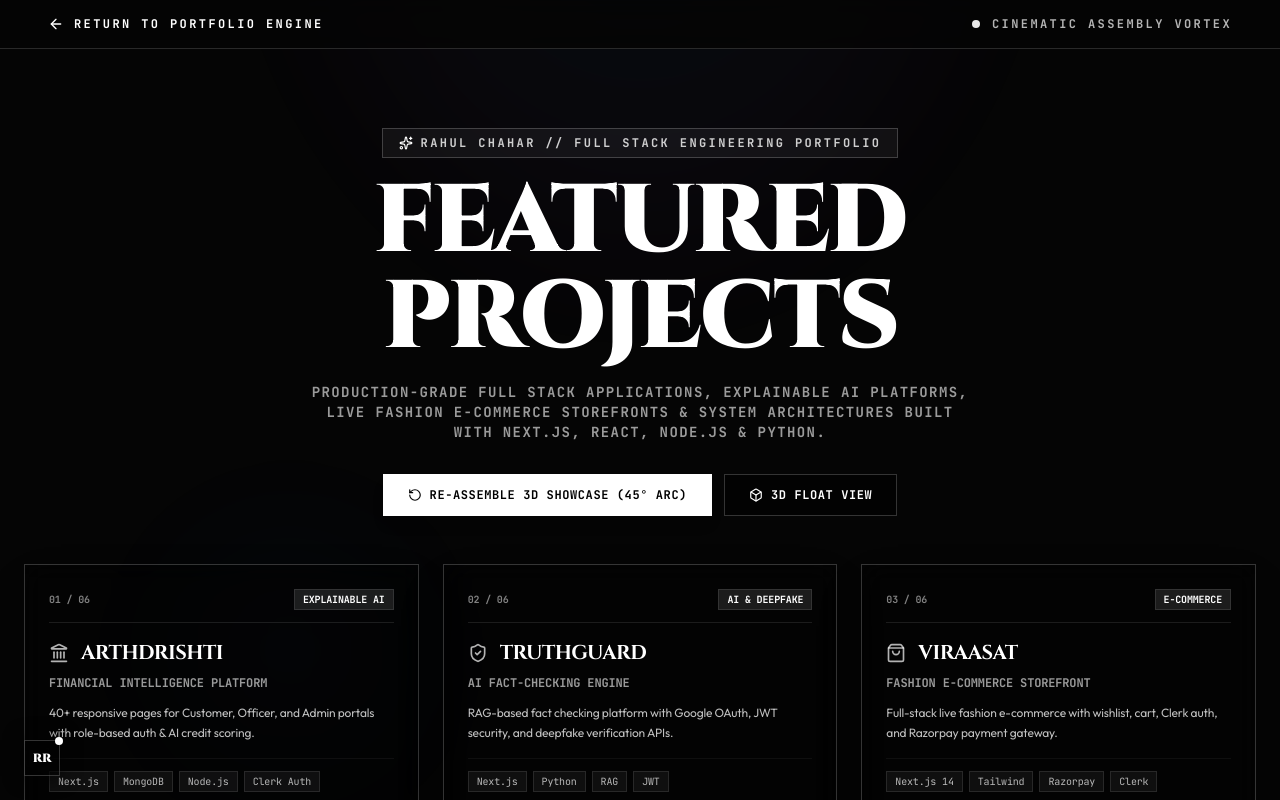
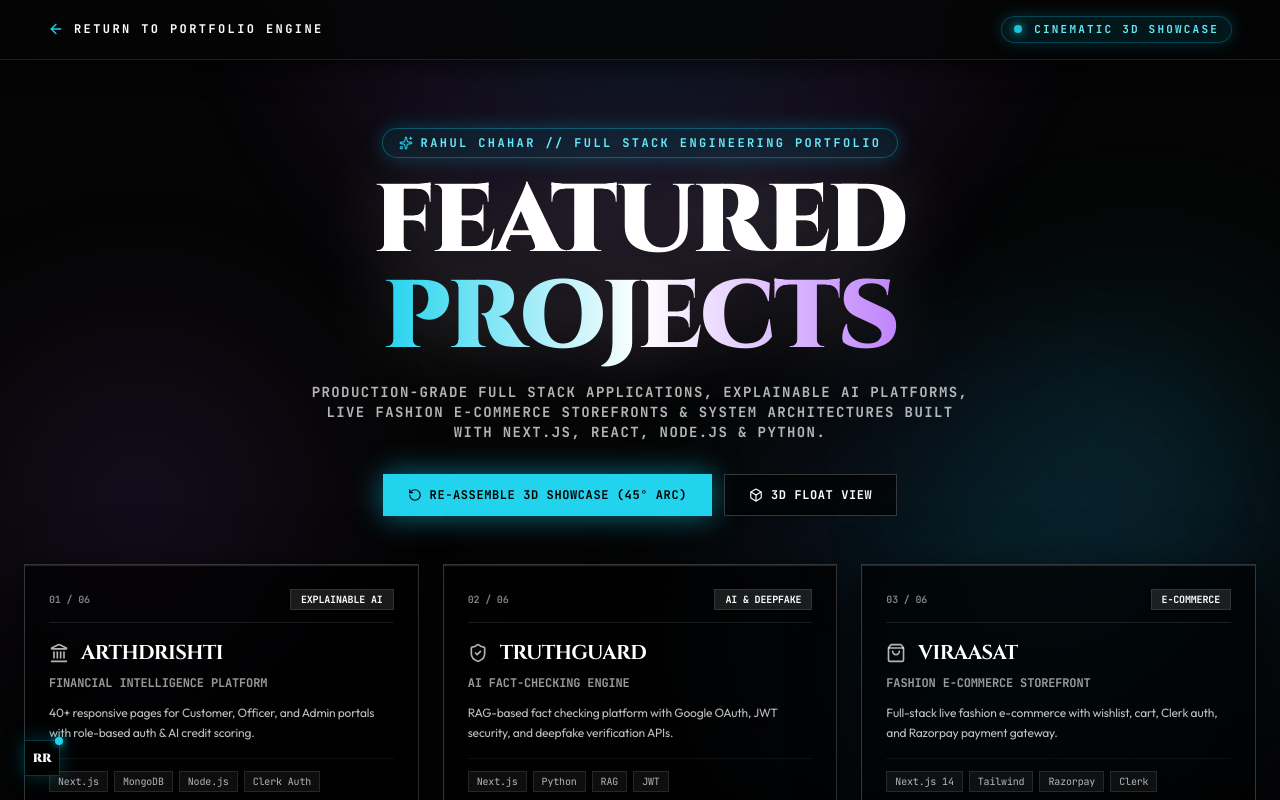
Before and after one commit to RahulChahar2004/My-Portfolio, a Next.js app: page /projects in a window 1280 px wide. Shown: the top 800 px of the page. Built offline with nearby package versions, Linux system fonts and the light colour scheme.

Commit message:
feat(projects): add 3D drop shadows, floor reflection glows, cyber neon card borders, and ambient lighting

```diff
--- a/app/projects/page.jsx
+++ b/app/projects/page.jsx
@@ -156,41 +156,54 @@
 
   return (
     <main className="relative min-h-screen bg-[#050505] text-white selection:bg-cyan-500 selection:text-black overflow-x-hidden">
-      {/* Background Volumetric Lighting */}
-      <div className="pointer-events-none fixed inset-0 z-0 opacity-40">
-        <div className="absolute -top-40 left-1/2 -translate-x-1/2 w-[800px] h-[500px] bg-[radial-gradient(ellipse_at_top,rgba(6,182,212,0.15)_0%,rgba(168,85,247,0.08)_50%,transparent_70%)] blur-3xl" />
-        <div className="absolute top-1/2 left-10 w-[500px] h-[500px] bg-[radial-gradient(circle,rgba(59,130,246,0.08)_0%,transparent_60%)] blur-2xl" />
+      {/* Volumetric Background Glow & Interactive Mouse Ambient Orbs */}
+      <div className="pointer-events-none fixed inset-0 z-0 overflow-hidden">
+        {/* Top Radial Glow */}
+        <div className="absolute -top-40 left-1/2 -translate-x-1/2 w-[900px] h-[550px] bg-[radial-gradient(ellipse_at_top,rgba(6,182,212,0.22)_0%,rgba(168,85,247,0.12)_45%,transparent_70%)] blur-3xl animate-pulse" />
+
+        {/* Dynamic Mouse-Following Glow Orb */}
+        <div
+          style={{
+            transform: `translate(${mousePos.x * 120}px, ${mousePos.y * 120}px)`,
+            transition: 'transform 0.5s cubic-bezier(0.16, 1, 0.3, 1)',
+          }}
+          className="absolute top-1/3 left-1/2 -translate-x-1/2 -translate-y-1/2 w-[700px] h-[700px] bg-[radial-gradient(circle,rgba(6,182,212,0.15)_0%,rgba(59,130,246,0.08)_40%,transparent_70%)] blur-3xl"
+        />
+
+        {/* Floating Cyber Beams */}
+        <div className="absolute top-1/4 -left-40 w-[600px] h-[600px] bg-[radial-gradient(circle,rgba(168,85,247,0.12)_0%,transparent_60%)] blur-3xl" />
+        <div className="absolute bottom-10 -right-40 w-[600px] h-[600px] bg-[radial-gradient(circle,rgba(6,182,212,0.14)_0%,transparent_60%)] blur-3xl" />
       </div>
 
       {/* Pinned Bottom-Left Compact Mini RR Emblem Badge */}
       <div className="fixed bottom-6 left-6 z-50 opacity-100 translate-y-0 scale-100 pointer-events-auto">
         <button
           onClick={scrollToTop}
-          className="group relative flex h-9 w-9 items-center justify-center border border-white/20 bg-black/45 backdrop-blur-md shadow-[0_0_20px_rgba(0,0,0,0.8)] hover:border-white hover:bg-white hover:shadow-[0_0_25px_rgba(255,255,255,0.4)] hover:scale-110 transition-all duration-300 cursor-pointer"
+          className="group relative flex h-9 w-9 items-center justify-center border border-cyan-500/30 bg-black/60 backdrop-blur-md shadow-[0_0_20px_rgba(6,182,212,0.3)] hover:border-cyan-400 hover:bg-cyan-400 hover:text-black hover:shadow-[0_0_30px_rgba(6,182,212,0.7)] hover:scale-110 transition-all duration-300 cursor-pointer"
           title="ROHNYROCKSTAR // Return to Top ↑"
         >
           <span className="font-editorial text-xs font-black text-white group-hover:text-black transition-colors tracking-tight">RR</span>
           <span className="absolute -top-1 -right-1 flex h-2 w-2">
-            <span className="animate-ping absolute inline-flex h-full w-full rounded-full bg-white opacity-75"></span>
-            <span className="relative inline-flex rounded-full h-2 w-2 bg-white"></span>
+            <span className="animate-ping absolute inline-flex h-full w-full rounded-full bg-cyan-400 opacity-75"></span>
+            <span className="relative inline-flex rounded-full h-2 w-2 bg-cyan-400 shadow-[0_0_8px_#22d3ee]"></span>
           </span>
         </button>
       </div>
 
       {/* Navigation Header */}
-      <header className="fixed top-0 left-0 right-0 z-50 flex items-center justify-between px-6 md:px-12 py-4 border-b border-white/15 bg-[#050505]/85 backdrop-blur-xl">
+      <header className="fixed top-0 left-0 right-0 z-50 flex items-center justify-between px-6 md:px-12 py-4 border-b border-cyan-500/20 bg-[#050505]/85 backdrop-blur-xl shadow-[0_4px_30px_rgba(0,0,0,0.8)]">
         <Link
           href="/"
-          className="group inline-flex items-center gap-2.5 font-mono-luxury text-xs font-extrabold tracking-[0.2em] text-white uppercase hover:text-neutral-300 transition-colors"
+          className="group inline-flex items-center gap-2.5 font-mono-luxury text-xs font-extrabold tracking-[0.2em] text-white uppercase hover:text-cyan-300 transition-colors"
         >
-          <ArrowLeft className="h-4 w-4 transition-transform group-hover:-translate-x-1 text-white" />
+          <ArrowLeft className="h-4 w-4 transition-transform group-hover:-translate-x-1 text-cyan-400" />
           <span>RETURN TO PORTFOLIO ENGINE</span>
         </Link>
 
-        <div className="flex items-center gap-3">
-          <div className="h-2 w-2 rounded-full bg-white animate-pulse" />
-          <span className="font-mono-luxury text-xs font-bold tracking-[0.2em] text-white/70 uppercase hidden sm:inline">
-            CINEMATIC ASSEMBLY VORTEX
+        <div className="flex items-center gap-3 border border-cyan-500/30 bg-cyan-500/10 px-3 py-1 rounded-full backdrop-blur-md shadow-[0_0_15px_rgba(6,182,212,0.25)]">
+          <div className="h-2 w-2 rounded-full bg-cyan-400 animate-pulse shadow-[0_0_10px_#22d3ee]" />
+          <span className="font-mono-luxury text-[11px] font-bold tracking-[0.2em] text-cyan-300 uppercase hidden sm:inline">
+            CINEMATIC 3D SHOWCASE
           </span>
         </div>
       </header>
@@ -204,9 +217,9 @@
             initial={{ opacity: 0, y: 15 }}
             animate={{ opacity: 1, y: 0 }}
             transition={{ duration: 0.6 }}
-            className="inline-flex items-center gap-2 border border-white/20 bg-white/5 px-4 py-1.5 text-xs font-mono-luxury font-bold tracking-[0.2em] text-white/80 uppercase mb-4"
+            className="inline-flex items-center gap-2 border border-cyan-500/40 bg-cyan-500/10 px-4 py-1.5 text-xs font-mono-luxury font-bold tracking-[0.2em] text-cyan-300 uppercase mb-4 rounded-full backdrop-blur-md shadow-[0_0_20px_rgba(6,182,212,0.3)]"
           >
-            <Sparkles className="h-3.5 w-3.5 text-white" />
+            <Sparkles className="h-3.5 w-3.5 text-cyan-400 animate-pulse" />
             <span>RAHUL CHAHAR // FULL STACK ENGINEERING PORTFOLIO</span>
           </motion.div>
 
@@ -214,16 +227,16 @@
             initial={{ opacity: 0, y: 25 }}
             animate={{ opacity: 1, y: 0 }}
             transition={{ duration: 0.8, delay: 0.1 }}
-            className="text-5xl md:text-7xl lg:text-8xl font-editorial font-black tracking-tight uppercase text-white leading-none"
+            className="text-5xl md:text-7xl lg:text-8xl font-editorial font-black tracking-tight uppercase text-white leading-none drop-shadow-[0_0_35px_rgba(255,255,255,0.2)]"
           >
-            FEATURED PROJECTS
+            FEATURED <span className="text-transparent bg-clip-text bg-gradient-to-r from-cyan-400 via-white to-purple-400">PROJECTS</span>
           </motion.h1>
 
           <motion.p
             initial={{ opacity: 0, y: 20 }}
             animate={{ opacity: 1, y: 0 }}
             transition={{ duration: 0.8, delay: 0.2 }}
-            className="mt-4 text-xs md:text-sm font-mono-luxury font-bold text-white/60 uppercase tracking-widest leading-relaxed max-w-2xl mx-auto"
+            className="mt-4 text-xs md:text-sm font-mono-luxury font-bold text-white/70 uppercase tracking-widest leading-relaxed max-w-2xl mx-auto"
           >
             Production-grade full stack applications, explainable AI platforms, live fashion e-commerce storefronts & system architectures built with Next.js, React, Node.js & Python.
           </motion.p>
@@ -237,22 +250,22 @@
           >
             <button
               onClick={triggerAssemblyVortex}
-              className={`inline-flex items-center gap-2 border px-6 py-3 text-xs font-mono-luxury font-extrabold tracking-wider uppercase transition-all ${
+              className={`inline-flex items-center gap-2 border px-6 py-3 text-xs font-mono-luxury font-extrabold tracking-wider uppercase transition-all duration-300 cursor-pointer ${
                 mode === 'vortex'
-                  ? 'bg-white text-black border-white shadow-lg'
-                  : 'bg-black/60 text-white border-white/20 hover:border-white'
+                  ? 'bg-cyan-400 text-black border-cyan-400 shadow-[0_0_30px_rgba(6,182,212,0.6)]'
+                  : 'bg-black/60 text-white border-white/20 hover:border-cyan-400 hover:text-cyan-300 hover:shadow-[0_0_20px_rgba(6,182,212,0.3)]'
               }`}
             >
-              <RotateCcw className={`h-3.5 w-3.5 ${isAssembling ? 'animate-spin' : ''}`} />
+              <RotateCcw className={`h-3.5 w-3.5 ${isAssembling ? 'animate-spin text-black' : ''}`} />
               <span>RE-ASSEMBLE 3D SHOWCASE (45° ARC)</span>
             </button>
 
             <button
               onClick={() => { setMode('float'); setIsAssembling(false); }}
-              className={`inline-flex items-center gap-2 border px-6 py-3 text-xs font-mono-luxury font-extrabold tracking-wider uppercase transition-all ${
+              className={`inline-flex items-center gap-2 border px-6 py-3 text-xs font-mono-luxury font-extrabold tracking-wider uppercase transition-all duration-300 cursor-pointer ${
                 mode === 'float'
-                  ? 'bg-white text-black border-white shadow-lg'
-                  : 'bg-black/60 text-white border-white/20 hover:border-white'
+                  ? 'bg-white text-black border-white shadow-[0_0_25px_rgba(255,255,255,0.5)]'
+                  : 'bg-black/60 text-white border-white/20 hover:border-white hover:shadow-[0_0_20px_rgba(255,255,255,0.3)]'
               }`}
             >
               <Box className="h-3.5 w-3.5" />
@@ -312,40 +325,52 @@
                     : 'all 0.8s cubic-bezier(0.16, 1, 0.3, 1)',
                   transformStyle: 'preserve-3d',
                 }}
-                className="group relative flex flex-col justify-between border border-white/20 bg-black/40 p-6 backdrop-blur-md hover:border-white/60 hover:bg-black/60 transition-all duration-300 shadow-2xl"
+                className="group relative flex flex-col justify-between border border-white/20 bg-black/70 p-6 backdrop-blur-xl shadow-[0_20px_50px_rgba(0,0,0,0.9),inset_0_1px_1px_rgba(255,255,255,0.15)] hover:border-cyan-400 hover:bg-black/90 hover:shadow-[0_30px_70px_-15px_rgba(6,182,212,0.55),0_0_35px_rgba(168,85,247,0.35),inset_0_0_20px_rgba(6,182,212,0.2)] hover:-translate-y-2 hover:scale-[1.02] transition-all duration-500 overflow-hidden"
               >
+                {/* 3D Floor Shadow Glow Reflection beneath card */}
+                <div className="pointer-events-none absolute -bottom-8 left-1/2 -translate-x-1/2 w-4/5 h-8 bg-cyan-500/0 group-hover:bg-cyan-500/35 rounded-[100%] blur-xl transition-all duration-500" />
+
+                {/* Glowing Corner Accents */}
+                <div className="absolute top-0 left-0 w-2.5 h-2.5 border-t-2 border-l-2 border-transparent group-hover:border-cyan-400 transition-colors duration-300" />
+                <div className="absolute top-0 right-0 w-2.5 h-2.5 border-t-2 border-r-2 border-transparent group-hover:border-cyan-400 transition-colors duration-300" />
+                <div className="absolute bottom-0 left-0 w-2.5 h-2.5 border-b-2 border-l-2 border-transparent group-hover:border-cyan-400 transition-colors duration-300" />
+                <div className="absolute bottom-0 right-0 w-2.5 h-2.5 border-b-2 border-r-2 border-transparent group-hover:border-cyan-400 transition-colors duration-300" />
+
+                {/* Subtle Ambient Hover Glow Beam */}
+                <div className="pointer-events-none absolute -top-24 -left-24 w-56 h-56 bg-cyan-500/0 group-hover:bg-cyan-500/20 rounded-full blur-2xl transition-all duration-500" />
+
                 <div>
                   {/* Top Bar */}
-                  <div className="flex items-center justify-between border-b border-white/10 pb-3 mb-4">
-                    <span className="text-[10px] font-mono-luxury font-bold text-white/50 uppercase">
+                  <div className="flex items-center justify-between border-b border-white/10 pb-3 mb-4 group-hover:border-cyan-500/30 transition-colors">
+                    <span className="text-[10px] font-mono-luxury font-bold text-white/50 group-hover:text-cyan-400 transition-colors uppercase drop-shadow-[0_2px_4px_rgba(0,0,0,0.8)]">
                       {project.id}
                     </span>
-                    <span className="text-[10px] font-mono-luxury font-bold text-white bg-white/10 px-2 py-0.5 uppercase border border-white/10">
+                    <span className="text-[10px] font-mono-luxury font-bold text-white bg-white/10 group-hover:bg-cyan-500/20 group-hover:text-cyan-300 group-hover:border-cyan-500/40 px-2.5 py-0.5 uppercase border border-white/10 transition-all shadow-[0_4px_10px_rgba(0,0,0,0.5)]">
                       {project.tag}
                     </span>
                   </div>
 
                   <div className="flex items-center gap-3 mb-2">
-                    <CardIcon className="h-5 w-5 text-white/70" />
-                    <h3 className="text-xl font-editorial font-bold text-white tracking-tight uppercase group-hover:text-neutral-200 transition-colors">
+                    <CardIcon className="h-5 w-5 text-white/70 group-hover:text-cyan-400 group-hover:drop-shadow-[0_0_12px_#22d3ee] transition-all" />
+                    <h3 className="text-xl font-editorial font-bold text-white tracking-tight uppercase group-hover:text-cyan-200 transition-colors drop-shadow-[0_4px_12px_rgba(0,0,0,0.9)]">
                       {project.title}
                     </h3>
                   </div>
 
-                  <p className="text-xs font-mono-luxury font-bold text-white/60 uppercase">
+                  <p className="text-xs font-mono-luxury font-bold text-white/60 group-hover:text-white/80 transition-colors uppercase drop-shadow-[0_2px_4px_rgba(0,0,0,0.8)]">
                     {project.subtitle}
                   </p>
 
-                  <p className="text-xs text-white/75 leading-relaxed font-light mt-3">
+                  <p className="text-xs text-white/75 group-hover:text-white/90 leading-relaxed font-light mt-3 transition-colors drop-shadow-[0_2px_6px_rgba(0,0,0,0.7)]">
                     {project.description}
                   </p>
 
                   {/* Tech Stack Pills */}
-                  <div className="mt-4 flex flex-wrap gap-1.5 border-t border-white/5 pt-3">
+                  <div className="mt-4 flex flex-wrap gap-1.5 border-t border-white/5 pt-3 group-hover:border-cyan-500/20 transition-colors">
                     {project.techStack.map((tech) => (
                       <span
                         key={tech}
-                        className="border border-white/10 bg-white/5 px-2 py-0.5 text-[10px] font-mono-luxury text-white/70"
+                        className="border border-white/10 bg-white/5 group-hover:border-cyan-500/30 group-hover:bg-cyan-500/10 group-hover:text-cyan-300 group-hover:shadow-[0_0_12px_rgba(6,182,212,0.25)] px-2 py-0.5 text-[10px] font-mono-luxury text-white/70 transition-all shadow-[0_4px_10px_rgba(0,0,0,0.5)]"
                       >
                         {tech}
                       </span>
@@ -356,7 +381,7 @@
                 {/* Card Action Links */}
                 <div
                   style={{ transform: 'translateZ(25px)' }}
-                  className="mt-6 border-t border-white/10 pt-4 flex items-center justify-between gap-3 relative z-50 pointer-events-auto"
+                  className="mt-6 border-t border-white/10 pt-4 flex items-center justify-between gap-3 relative z-50 pointer-events-auto group-hover:border-cyan-500/30 transition-colors"
                 >
                   {project.github && (
                     <a
@@ -367,7 +392,7 @@
                         e.stopPropagation();
                         if (project.github) window.open(project.github, '_blank', 'noopener,noreferrer');
                       }}
-                      className="flex-1 inline-flex items-center justify-center gap-2 border border-white/40 bg-black/90 px-3.5 py-2 text-xs font-mono-luxury font-extrabold tracking-wider text-white uppercase hover:bg-white hover:text-black transition-all cursor-pointer pointer-events-auto relative z-50 shadow-lg"
+                      className="flex-1 inline-flex items-center justify-center gap-2 border border-white/40 bg-black/90 px-3.5 py-2 text-xs font-mono-luxury font-extrabold tracking-wider text-white uppercase hover:border-cyan-400 hover:bg-cyan-400 hover:text-black hover:shadow-[0_0_25px_rgba(6,182,212,0.6)] transition-all cursor-pointer pointer-events-auto relative z-50 shadow-[0_8px_20px_rgba(0,0,0,0.8)]"
                     >
                       <GithubIcon className="h-3.5 w-3.5" />
                       <span>REPO →</span>
@@ -383,7 +408,7 @@
                         e.stopPropagation();
                         if (project.live) window.open(project.live, '_blank', 'noopener,noreferrer');
                       }}
-                      className="flex-1 inline-flex items-center justify-center gap-2 bg-white px-3.5 py-2 text-xs font-mono-luxury font-extrabold tracking-wider text-black uppercase hover:bg-neutral-200 transition-all shadow-lg cursor-pointer pointer-events-auto relative z-50"
+                      className="flex-1 inline-flex items-center justify-center gap-2 bg-cyan-400 px-3.5 py-2 text-xs font-mono-luxury font-extrabold tracking-wider text-black uppercase hover:bg-white hover:shadow-[0_0_30px_rgba(255,255,255,0.8)] transition-all cursor-pointer pointer-events-auto relative z-50 shadow-[0_8px_25px_rgba(6,182,212,0.45)]"
                     >
                       <ExternalLink className="h-3.5 w-3.5" />
                       <span>LIVE STORE →</span>
```
